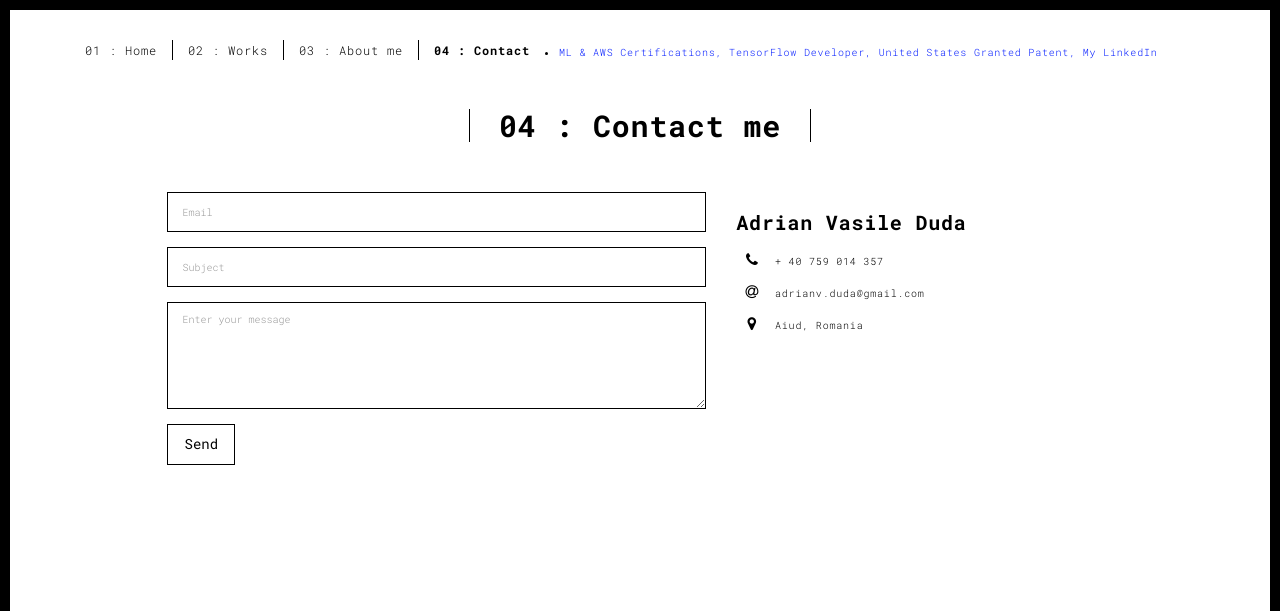
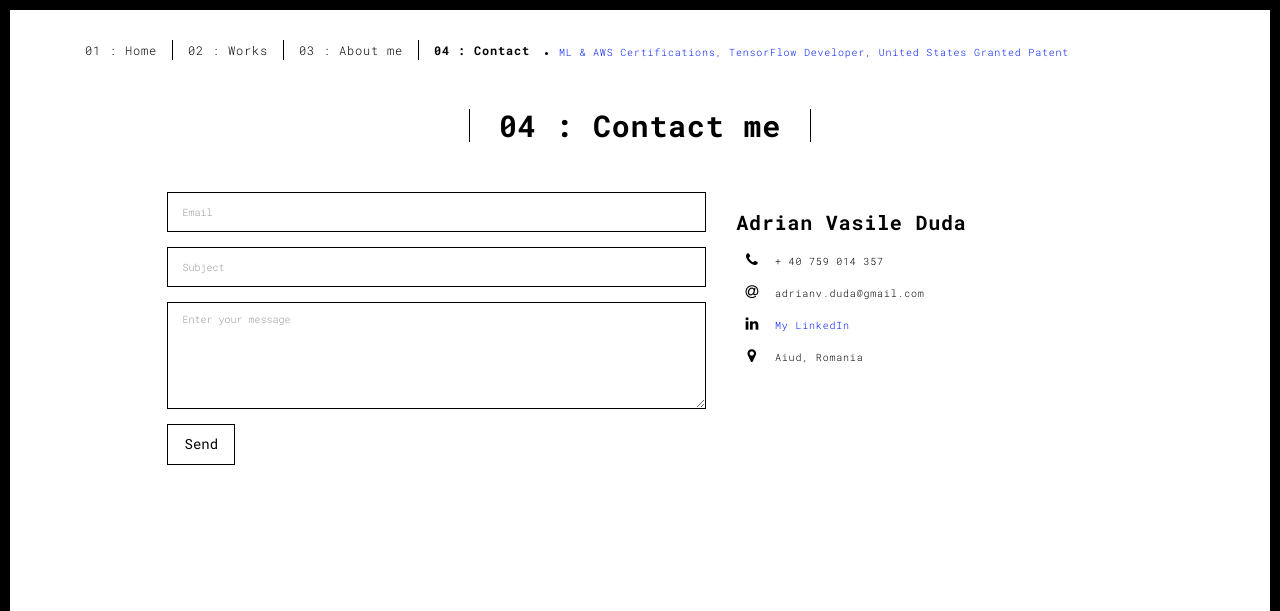
Before and after one commit to avduda/portfo, a Flask app: page /contact.html in a window 1280 px wide. Shown: the top 611 px of the page. Run offline with Flask 2, Linux system fonts and the light colour scheme; some libraries are stand-ins or nearby versions.

Commit message:
changes to contact page

```diff
--- a/templates/contact.html
+++ b/templates/contact.html
@@ -52,10 +52,8 @@
                     TensorFlow Developer,
             </a>
             <a href="" onClick="parent.open('https://patentcenter.uspto.gov/applications/13702001')">
-                    United States Granted Patent,
+                    United States Granted Patent
             </a>
-            <a href="" onClick="parent.open('https://www.linkedin.com/in/adrian-vasile-duda')">
-                    My LinkedIn</a>
         </li>
 
 
@@ -107,10 +105,18 @@
                         </li>
                         <li>
                           <span class="fa-icon">
+                            <i class="fa fa fa-linkedin" aria-hidden="true"></i>
+                          </span>
+                          <a href="" onClick="parent.open('https://www.linkedin.com/in/adrian-vasile-duda')" class="linkedin-link">
+                              My LinkedIn</a>
+                        </li>
+                        <li>
+                          <span class="fa-icon">
                             <i class="fa fa fa-map-marker" aria-hidden="true"></i>
                           </span>
                           Aiud, Romania
                         </li>
+
                       </ul>
 
 
```
